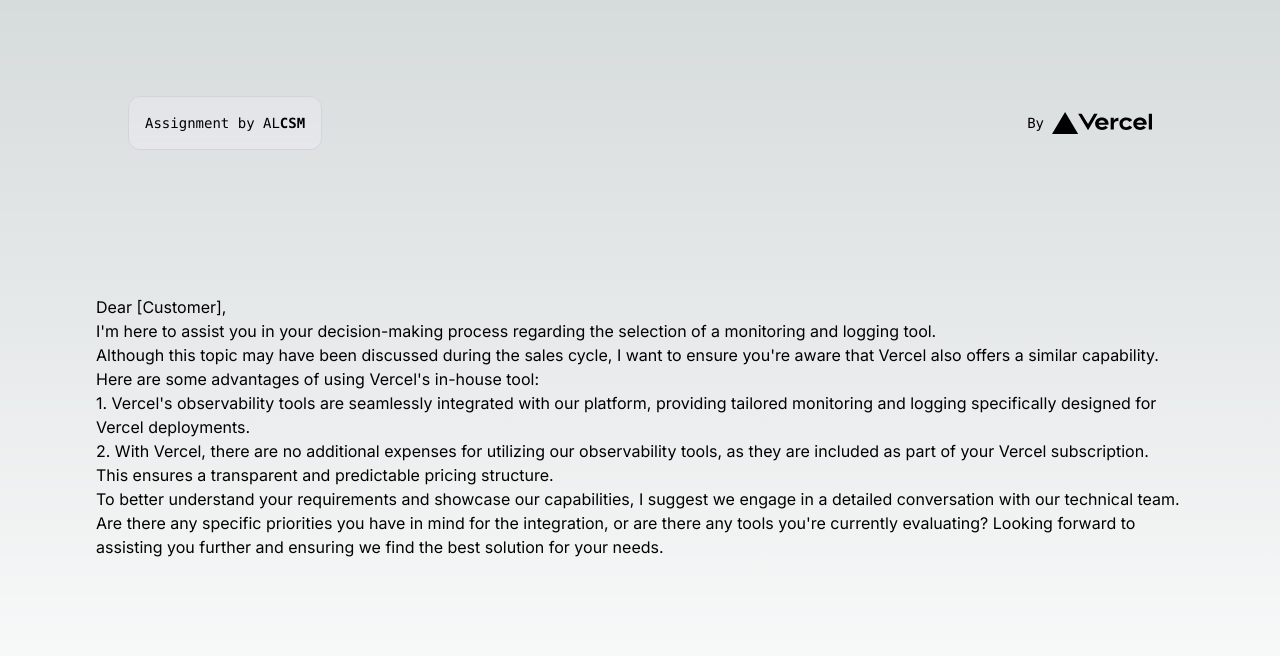
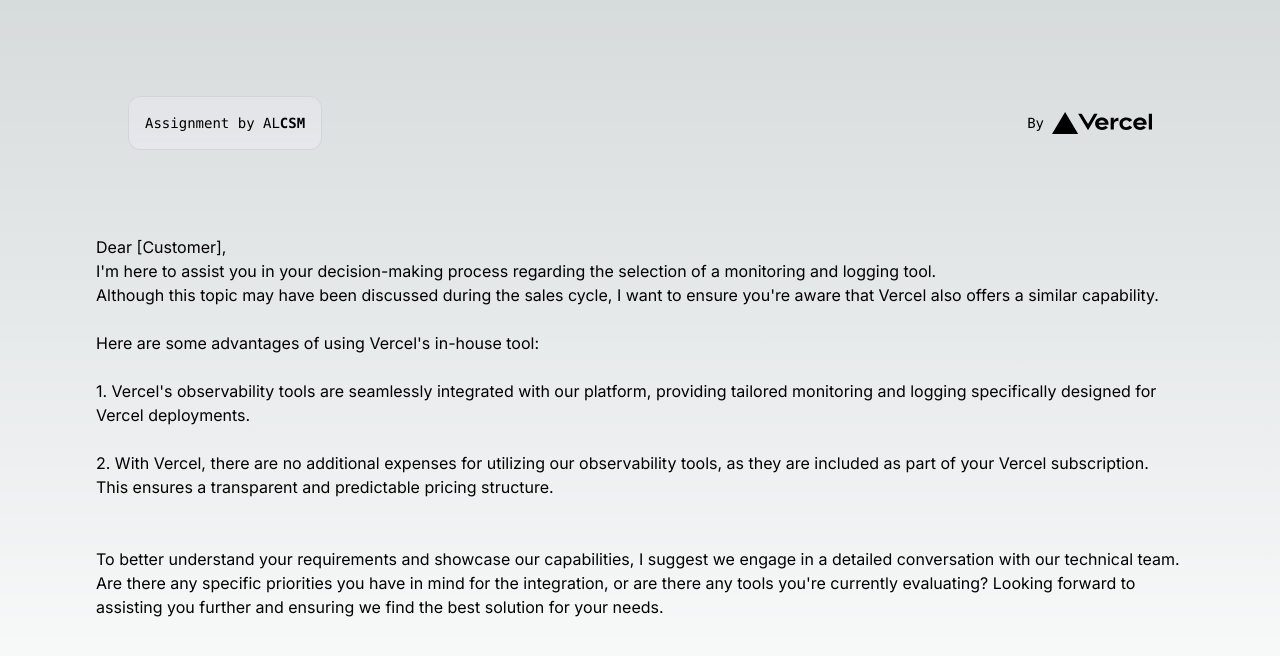
Before and after one commit to ArchanaLomate/nextjs, a Next.js app: page /questions/q4 in a window 1280 px wide. Shown: the top 656 px of the page. Built offline with nearby package versions, Linux system fonts and the light colour scheme.

Commit message:
Update page.tsx

```diff
--- a/app/questions/q4/page.tsx
+++ b/app/questions/q4/page.tsx
@@ -35,14 +35,20 @@
 I'm here to assist you in your decision-making process regarding the selection of a monitoring and logging tool.
       </p>
         <p>
-Although this topic may have been discussed during the sales cycle, I want to ensure you're aware that Vercel also offers a similar capability. Here are some advantages of using Vercel's in-house tool:
+Although this topic may have been discussed during the sales cycle, I want to ensure you're aware that Vercel also offers a similar capability.
+           <p>&nbsp;</p>
+          Here are some advantages of using Vercel's in-house tool:
         </p>
+         <p>&nbsp;</p>
 <p>
 1. Vercel's observability tools are seamlessly integrated with our platform, providing tailored monitoring and logging specifically designed for Vercel deployments.
  </p>
+    <p>&nbsp;</p>
  <p>
 2. With Vercel, there are no additional expenses for utilizing our observability tools, as they are included as part of your Vercel subscription. This ensures a transparent and predictable pricing structure.
 </p>
+         <p>&nbsp;</p>
+         <p>&nbsp;</p>
   <p>
    To better understand your requirements and showcase our capabilities, I suggest we engage in a detailed conversation with our technical team. Are there any specific priorities you have in mind for the integration, or are there any tools you're currently evaluating?
 Looking forward to assisting you further and ensuring we find the best solution for your needs.
```
